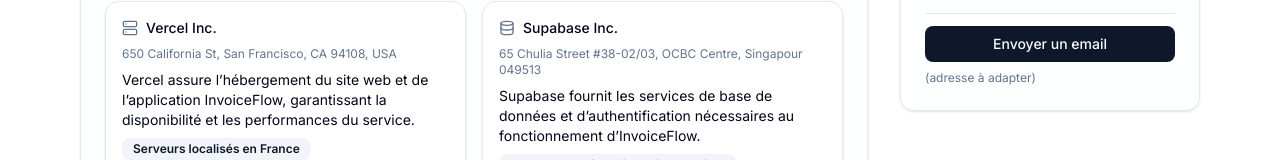
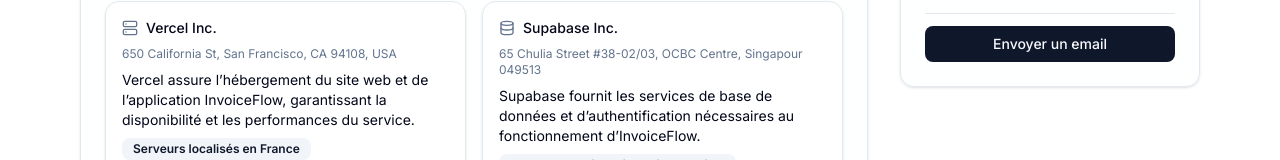
Before and after one commit to Antto0509/InvoiceFlow, a Next.js app: page /legal/legal-notices in a window 1280 px wide. Shown: the part 640-800 px from the top of the page. Built offline with nearby package versions, Linux system fonts and the light colour scheme.

Commit message:
✨ feat(legal): remove placeholder text for email address in LegalPage component

```diff
--- a/src/components/legal/LegalPage.tsx
+++ b/src/components/legal/LegalPage.tsx
@@ -107,9 +107,6 @@
                   <Button asChild className="w-full">
                     <a href="mailto:coutreelantoine@gmail.com">Envoyer un email</a>
                   </Button>
-                  <p className="mt-2 text-xs text-muted-foreground">
-                    (adresse à adapter)
-                  </p>
                 </CardContent>
               </Card>
             </div>
```
